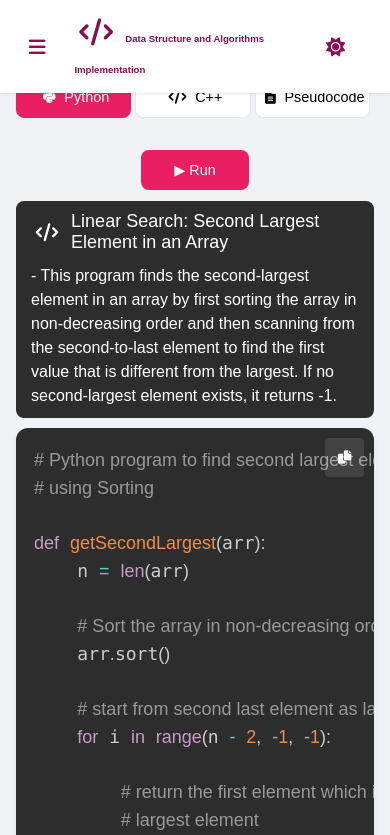
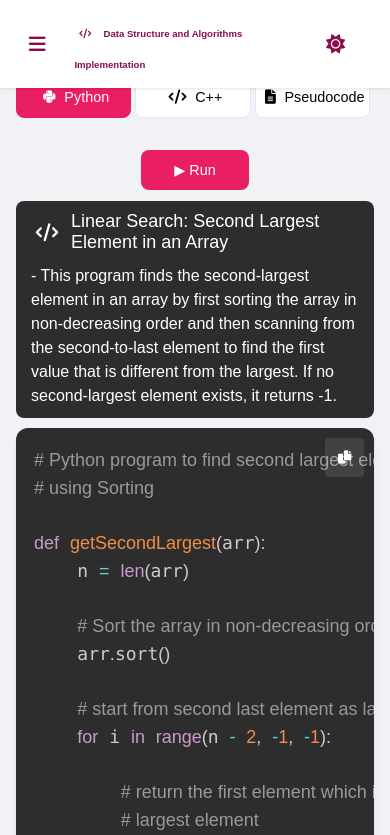
Before and after one commit to helmorritualo/DSA-implementation-codes, a plain HTML site: page main.html in a window 390 px wide. Shown: the top 835 px of the page. Drawn offline with nearby package versions, Linux system fonts and the light colour scheme; a small style sheet from the web is missing.

Commit message:
fix responsiveness

```diff
--- a/style/style.css
+++ b/style/style.css
@@ -497,6 +497,10 @@ pre[class*="language-pseudocode"] {
     font-size: 0.6rem;
   }
 
+  nav h1 i {
+    font-size: 0.6rem;
+  }
+
   .sidebar li {
     padding: 0.5rem 0.75rem;
     font-size: 0.9rem;
```
